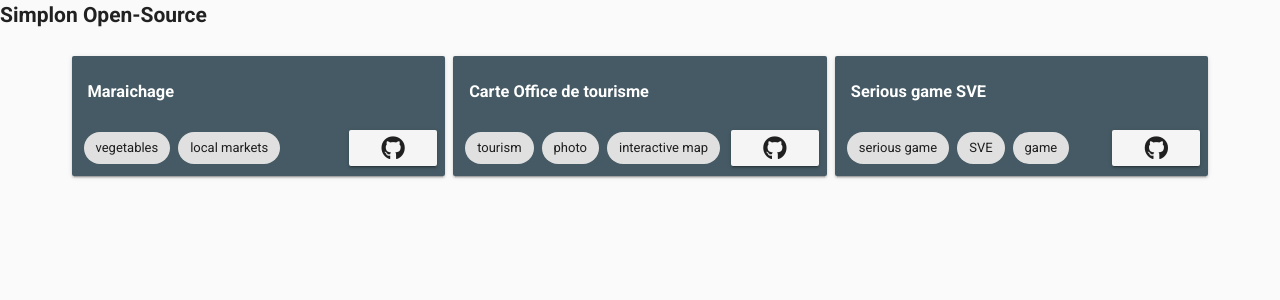
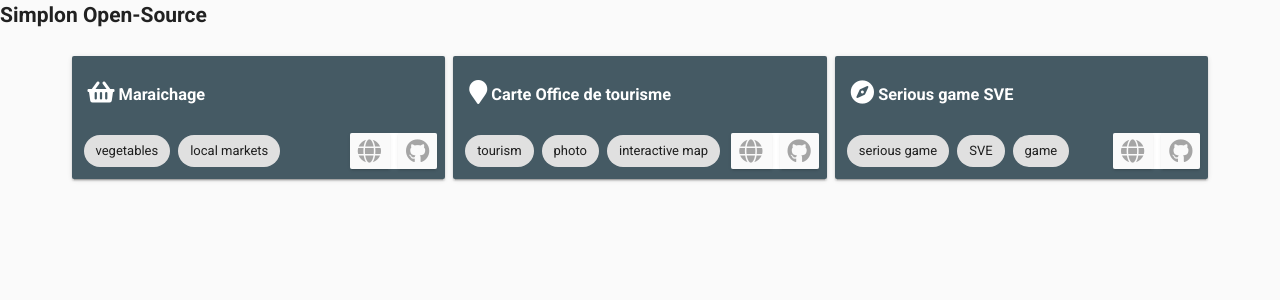
Before and after one commit to ldevernay/sos-vue, a Vue app: page /#/ in a window 1280 px wide. Shown: the top 300 px of the page. Built offline with nearby package versions, Linux system fonts and the light colour scheme.

Commit message:
add v-btn-toggle for create double btn & add icon on title

```diff
--- a/src/components/ProjectList.vue
+++ b/src/components/ProjectList.vue
@@ -4,14 +4,24 @@
 			<v-flex xs4 v-for="project in projects">
 				<v-card :key="project.title" color="blue-grey darken-2" class="white--text">
 					<v-card-title primary-title>
-						<h3 class="headless">{{ project.name }}</h3>
+						<h3 class="headless">
+							<v-icon class="white--text">fas {{ project.icon }}</v-icon>
+							{{ project.name }}
+						</h3>
 					</v-card-title>
 					<v-card-actions>
 						<section v-for="chip in project.tags">
 							<v-chip>{{ chip }}</v-chip>
 						</section>
 						<v-spacer></v-spacer>
-						<v-btn :href="`https://github.com/${project.link}`"><v-icon>fab fa-github</v-icon></v-btn>
+						<v-btn-toggle>
+							<v-btn :href="project.demo">
+								<v-icon>fas fa-globe</v-icon>
+							</v-btn>
+							<v-btn :href="`https://github.com/${project.link}`">
+								<v-icon>fab fa-github</v-icon>
+							</v-btn>
+						</v-btn-toggle>
 					</v-card-actions>
 				</v-card>
 			</v-flex>
```
